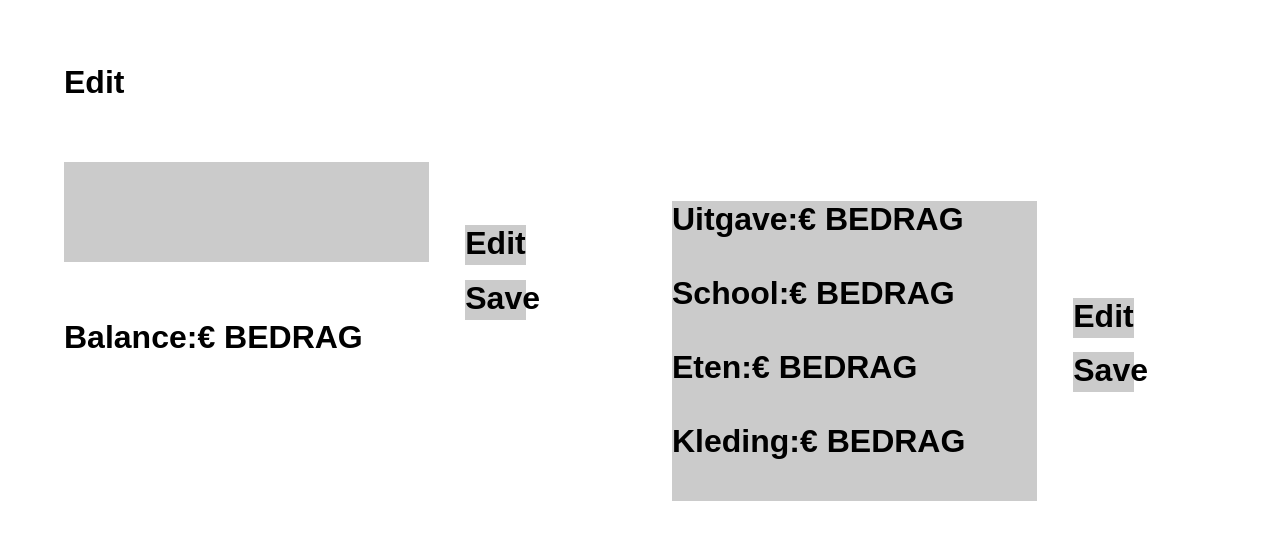
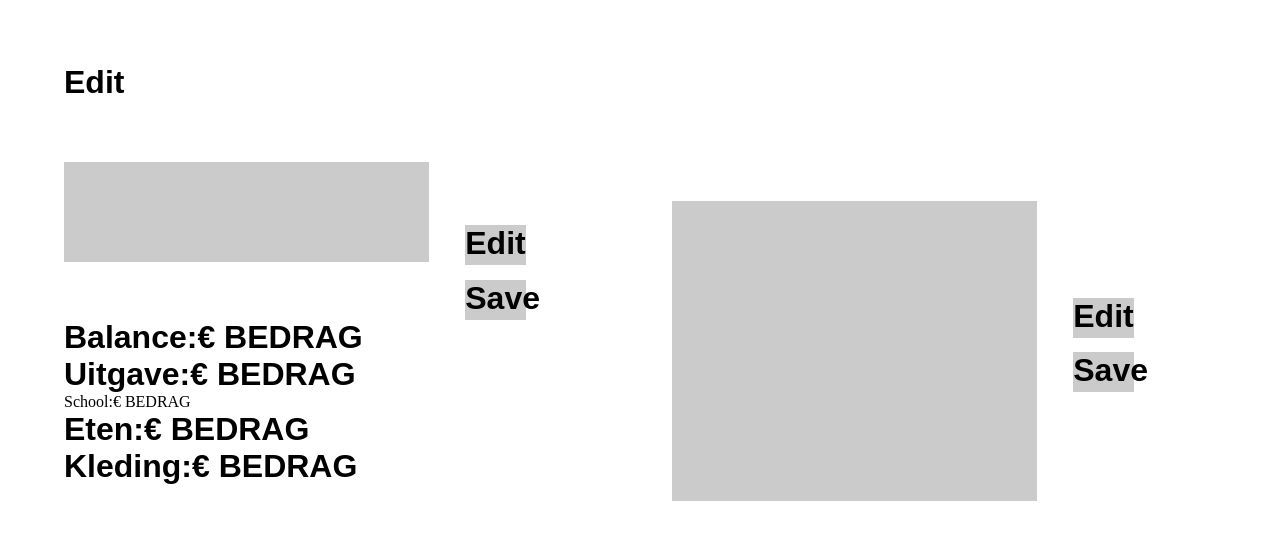
Before and after one commit to mohammedzarhbouch/Challenge_9, a PHP site: page /edit_page.html in a window 1280 px wide. Shown: the top 540 px of the page. Run offline with PHP 8.4, Linux system fonts and the light colour scheme.

Commit message:
editpage

```diff
--- a/front-end/edit_page.css
+++ b/front-end/edit_page.css
@@ -55,7 +55,7 @@ h1{
     margin-top: 1.2%;
     margin-left: 83%;
 }
-#Balancetext{
+#balancetext{
     position: relative;
     margin-top: -6%;
 
--- a/front-end/edit_page.html
+++ b/front-end/edit_page.html
@@ -11,11 +11,15 @@
 <body>
     <div id="title"><h1>Edit</h1><div>
     <div id="greybox1"></div>
-    <div id="greybox2"><h1>Uitgave:€ BEDRAG <br><br> School:€ BEDRAG <br><br> Eten:€ BEDRAG <br><br> Kleding:€ BEDRAG</h1></div>
+    <div id="greybox2"></div>
     <div id="greybox1edit"><h1>Edit</h1></div>
     <div id="greybox1save"><h1>Save</h1></div>
     <div id="greybox2edit"><h1>Edit</h1></div>
     <div id="greybox2save"><h1>Save</h1></div>
-    <div id="Balancetext"><h1>Balance:€ BEDRAG</h1></div>
+    <div id="balancetext"><h1>Balance:€ BEDRAG</h1></div>
+    <div id="uitgavetext"><h1>Uitgave:€ BEDRAG</h1></div>
+    <div id="schooltext">School:€ BEDRAG</div>
+    <div id="etentext"><h1>Eten:€ BEDRAG</h1></div>
+    <div id="kledingtext"><h1>Kleding:€ BEDRAG</h1></div>
 </body>
 </html>
```
